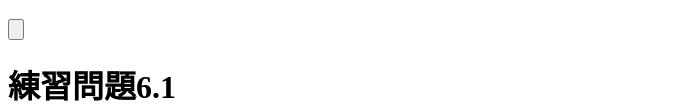
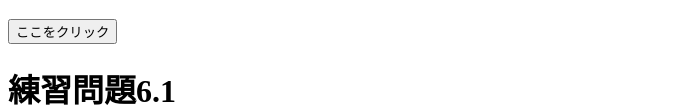
Before and after one commit to zm26078-create/megumi, a plain HTML site: page index.html in a window 1280 px wide. Shown: the part 523-632 px from the top of the page, without its empty margins (0-695 px from the left). Drawn offline with Linux system fonts and the light colour scheme.

Commit message:
Update index.html

```diff
--- a/index.html
+++ b/index.html
@@ -3,7 +3,7 @@
 <head>
 <meta charset="UTF-8">
 <title>Web開発の練習2026秋季</title>
-<link rel＝”stylkesheet" href="mystyle.css"><!-- この行を追加　-->
+<link rel＝”stylesheet" href="mystyle.css"><!-- この行を追加　-->
 <script src="myjs.js">＜/script><!--この行を追加-->
 <script src="ex6-1.js"></script>
 <script src="ex6-4.js"></script>
@@ -44,7 +44,7 @@
       <p class="sample3">セキュリティ対策は今後ますます重要になるでしょう。</p>
 
 <h1>イベントハンドラの練習</h1>
-<input type="button" vaiue="ここをクリック"
+<input type="button" value="ここをクリック"
 onclick="alert('Hello, Megumi!');">
 
 <h1>練習問題6.1</h1>
```
